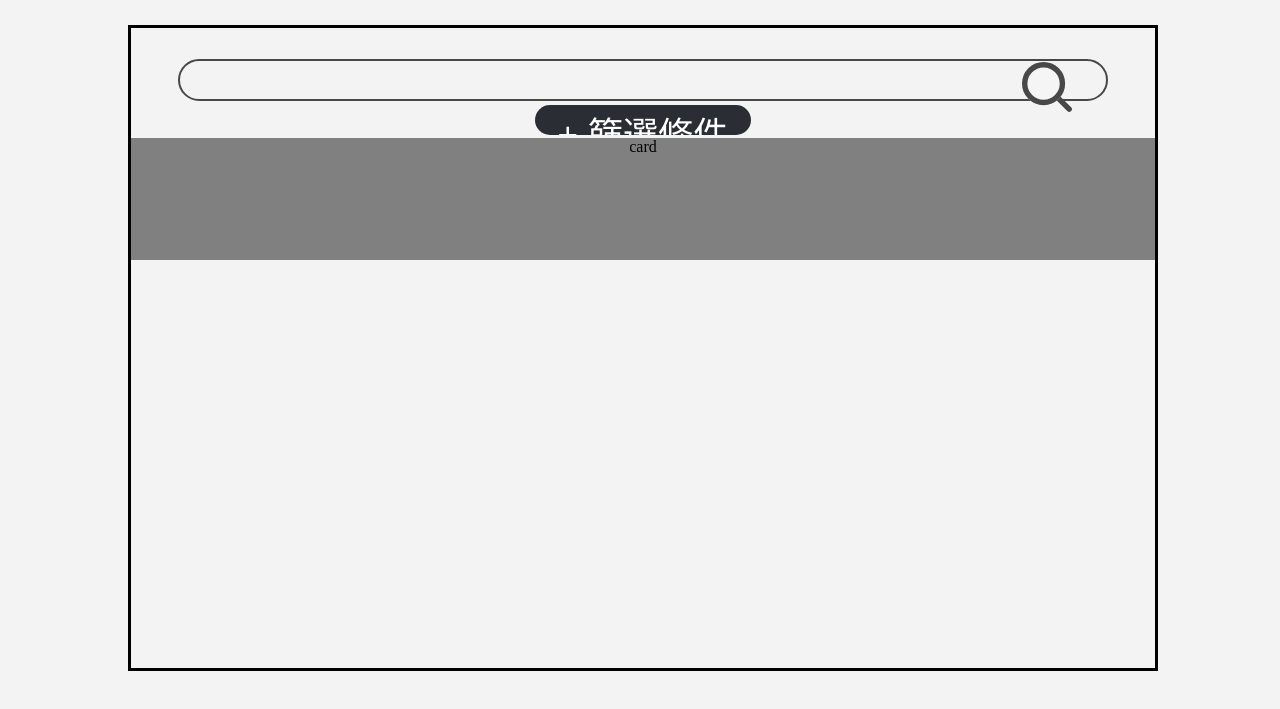
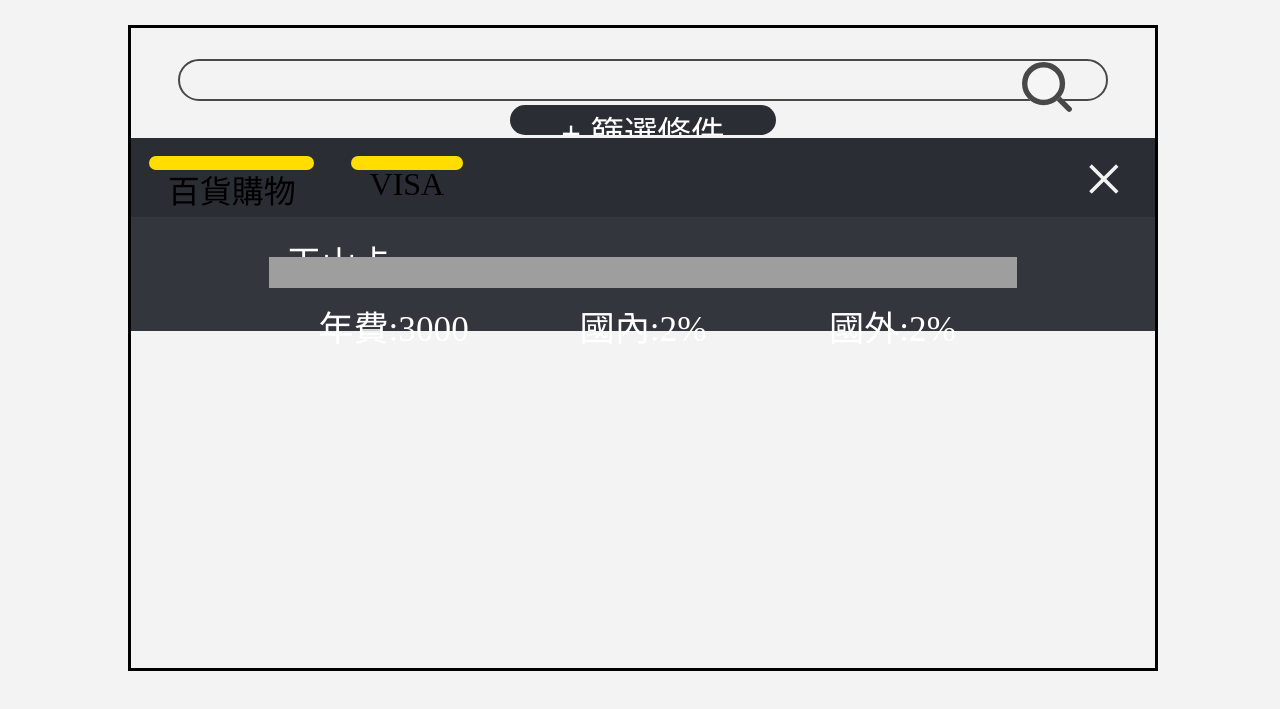
Before and after one commit to patri27826/patri27826.github.io, a plain HTML site: page index.html in a window 1280 px wide. Shown: the part 55-764 px from the top of the page. Drawn offline with nearby package versions, Linux system fonts and the light colour scheme; grey boxes are pictures that could not be loaded.

Commit message:
5/11 11.08

```diff
--- a/index.html
+++ b/index.html
@@ -91,7 +91,33 @@
 
 
     <div class="p_card_display">
-      card
+      <div class="p_card_display_header_seperate">
+        <span class="p_card_display_header">
+          <span class="p_card_display_header_style">百貨購物</span>
+          <span class="p_card_display_header_style">VISA</span>
+
+        </span>
+        <span class="p_card_display_header_style_close">×</span>
+      </div>
+
+      <div class="p_card_display_block">
+        <ul class="p_card_list">
+          <li>
+            <div class="p_card_name">
+              玉山卡
+            </div>
+            <img class="p_card_img" src="https://images.contentstack.io/v3/assets/blt4ca32b8be67c85f8/blt073018cce8f5645c/5cf1014a721916c6087216a3/SCBX0002.png?width=178&height=112&auto=webp" alt="">
+            <div class="p_card_data">
+              <span class="p_card_data_style">年費:3000</span>
+              <span class="p_card_data_style">國內:2%</span>
+              <span class="p_card_data_style">國外:2%</span>
+            </div>
+          </li>
+          <li></li>
+          <li></li>
+          <li></li>
+        </ul>
+      </div>
     </div>
   </div>
 
--- a/main.js
+++ b/main.js
@@ -5,5 +5,11 @@ $("input[name *= 'select']").click(function() {
 
 $("input[name *= 'submit']").click(function() {
   $(".p_select-btn-extend").addClass("d-none");
-  $(".p_card_display").css("height", "100%");
+  $(".p_card_display").css({
+    "height": "91%",
+    "width": "95%",
+    "margin-left": "2.5%",
+    "border-radius": "2.2em",
+
+  });
 });
--- a/style.css
+++ b/style.css
@@ -45,7 +45,7 @@ input[type="text"] {
   margin: 1% 2.5% 0 2.5%;
   width: 90%;
   height: 70%;
-  border-radius: 25px;
+  border-radius: 0.8em;
   border-style: solid;
   border-color: #484848;
   border-width: 2px;
@@ -68,13 +68,13 @@ input[type="text"] {
 
 input[type="submit"] {
   margin-top: 0.5%;
-  border-radius: 18px;
+  border-radius: 0.8em;
   background-color: #2B2D34;
   color: white;
   border: none;
-  width: 21%;
+  width: 26%;
   height: 80%;
-  font-size: 2.2em;
+  font-size: 2.1em;
 }
 
 /*篩選條件延展*/
@@ -97,7 +97,7 @@ input[type="submit"] {
 
 /*篩選條件的字*/
 .p_select-font {
-  font-size: 2.2em;
+  font-size: 2.0em;
   color: white;
   margin: 1.2%
 }
@@ -133,13 +133,13 @@ input[type="submit"] {
 }
 
 #p_bank-option {
-  flex: 4;
+  flex: 3;
   margin: 1% 2% 0 3%;
 }
 
 /*要小修寬度跟箭頭方向*/
 #p_bank-option-content {
-  width: 60%;
+  width: 55%;
   height: 90%;
   border-radius: 22px;
   border-width: thick;
@@ -188,7 +188,87 @@ input[type="submit"] {
 .p_card_display {
   height: 19%;
   width: 100%;
-  background-color: grey;
+  background-color: #2B2D34;
+}
+
+.p_card_display_header_seperate {
+  height: 6%;
+  width: 100%;
+  display: flex;
+}
+
+.p_card_display_header {
+  height: 100%;
+  width: 90%;
+  font-size: 2em;
+  display: flex;
+  margin-right: 0px;
+}
+
+.p_card_display_header_style {
+  padding: 1% 2% 0 2%;
+  height: 60%;
+  margin: 2% 2% 0 2%;
+  border-radius: 2.1em;
+  background-color: #FFDD00;
+}
+
+.p_card_display_header_style_close {
+  height: 70%;
+  width: 10%;
+  font-size: 4.5em;
+  color: #F3F3F3;
+}
+
+.p_card_display_block {
+  background-color: #33363D;
+  height: 94%;
+}
+
+.p_card_list {
+  height: 100%;
+  width: 100%;
+}
+
+.p_card_list {
+  list-style-type: none;
+  margin: 0;
+  padding: 0;
+}
+
+.p_card_list li {
+  margin: 7%;
+  width: 86%;
+  height: 45%;
+}
+
+.p_card_name {
+  height: 10%;
+  font-size: 2.2em;
+  color: white;
+  padding: 2%;
+  text-align: left;
+  margin-left: 7.5%;
+}
+
+.p_card_img {
+  width: 85%;
+  height: 60%;
+}
+
+.p_card_data {
+  margin-left: 7.5%;
+  margin-right: 7.5%;
+  width: 85%;
+  height: 15%;
+  display: flex;
+}
+
+.p_card_data_style {
+  font-size: 2.2em;
+  color: white;
+  padding: 1%;
+  flex: 1;
 }
 
 /*置底共用*/
```
